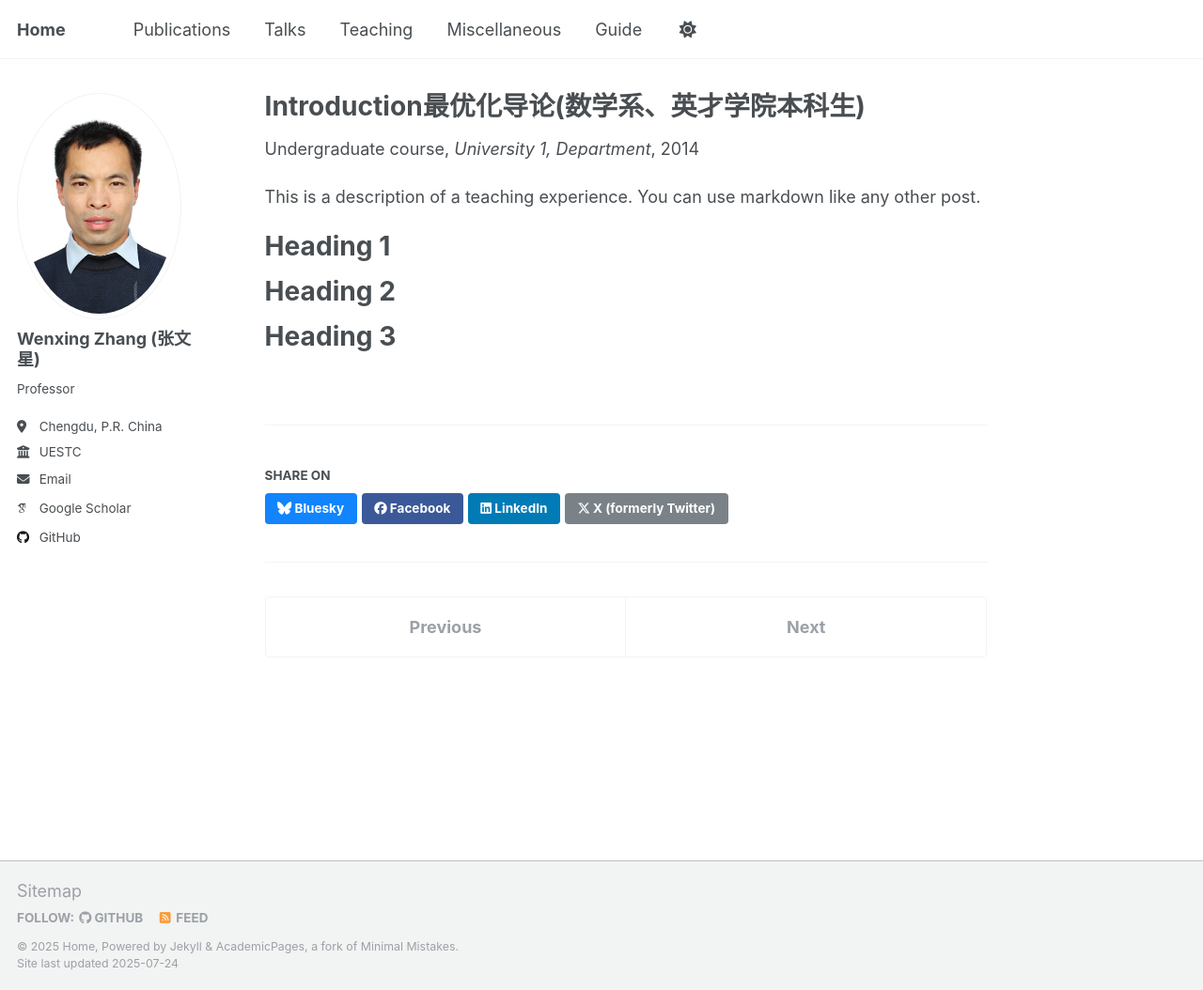
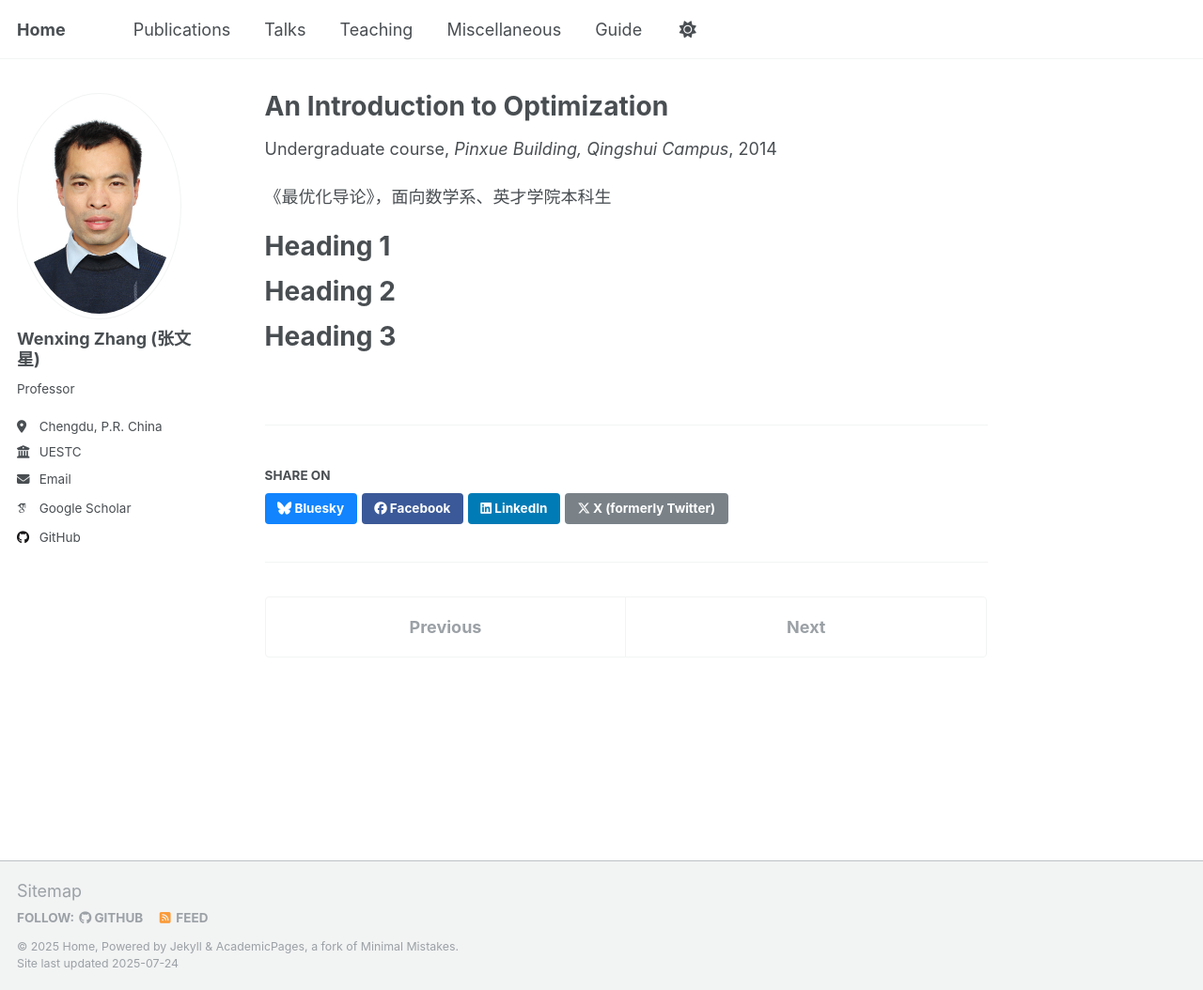
Before and after one commit to WenxingZhang/WenxingZhang.github.io, a Jekyll site: the page built from _teaching/2014-spring-teaching-1.md, in a window 1280 px wide and 1054 px high. Shown: the whole window at 94% size. Built offline with Jekyll 4.4.1, drawn with Linux system fonts in a browser that asks for light colours; some web fonts are replaced; a script that is not in the unit is left out.

Commit message:
Update 2014-spring-teaching-1.md

```diff
--- a/_teaching/2014-spring-teaching-1.md
+++ b/_teaching/2014-spring-teaching-1.md
@@ -1,14 +1,14 @@
 ---
-title: "Introduction最优化导论(数学系、英才学院本科生)"
+title: "An Introduction to Optimization"
 collection: teaching
 type: "Undergraduate course"
 permalink: /teaching/2014-spring-teaching-1
-venue: "University 1, Department"
+venue: "Pinxue Building, Qingshui Campus"
 date: 2014-01-01
-location: "City, Country"
+location: "Chengdu, P.R. China"
 ---
 
-This is a description of a teaching experience. You can use markdown like any other post.
+《最优化导论》，面向数学系、英才学院本科生
 
 Heading 1
 ======
```
